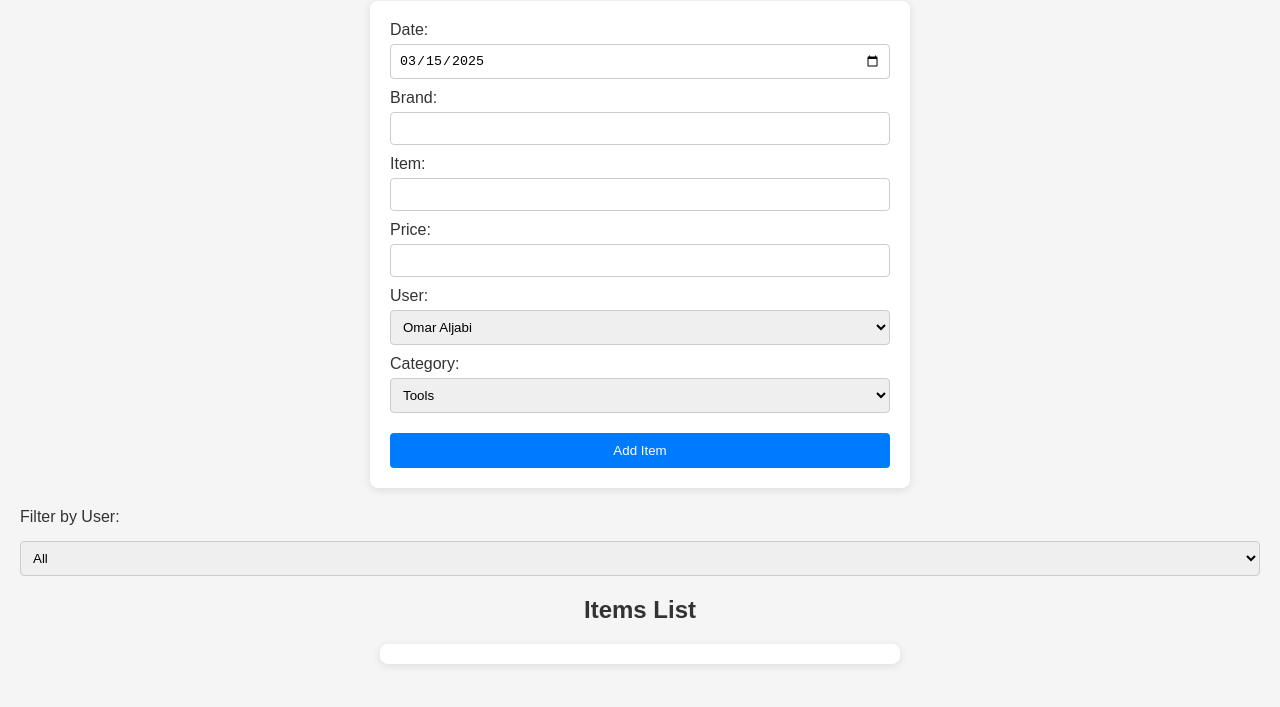
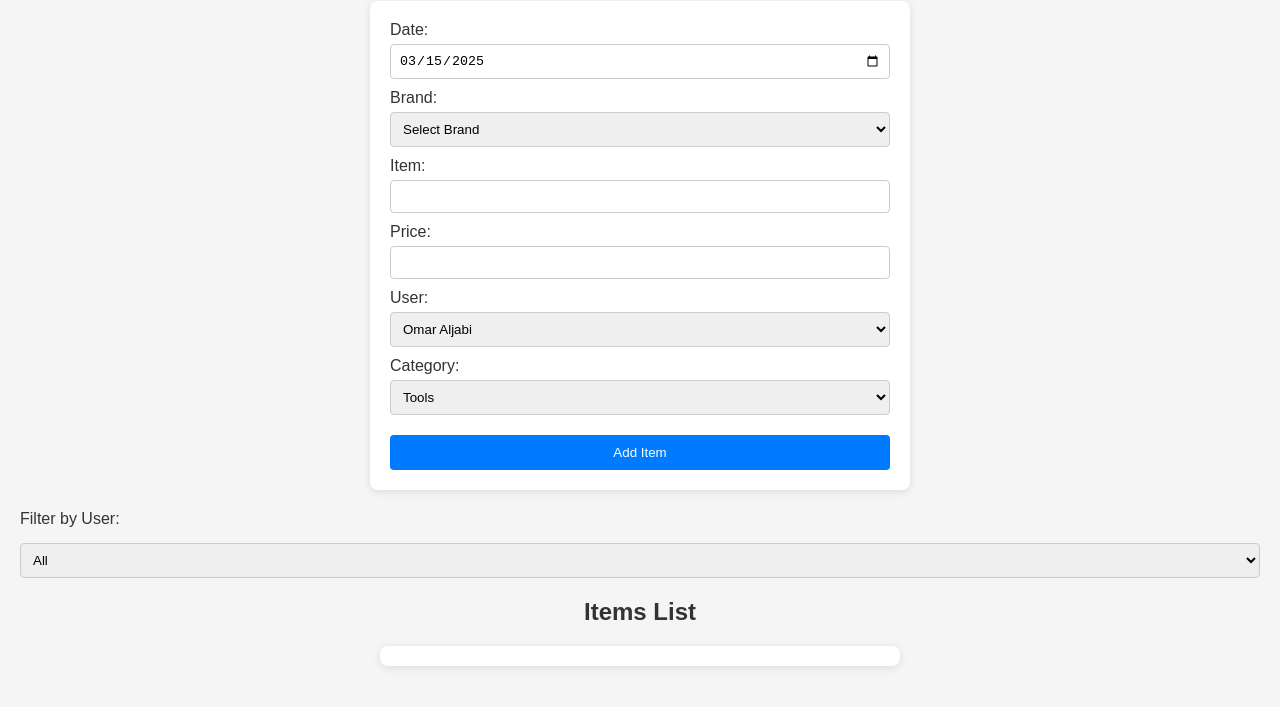
Before and after one commit to ojandali93/AQ-Auction, a website: page index.html in a window 1280 px wide. Shown: the part 79-786 px from the top of the page. Drawn offline with Linux system fonts and the light colour scheme.

Commit message:
added dropdwon for brand

```diff
--- a/index.html
+++ b/index.html
@@ -88,7 +88,20 @@
     </label>
     <label>
       Brand:
-      <input type="text" id="brand" required />
+      <select id="brand" required>
+        <option value="">Select Brand</option>
+        <option value="Milwaukee">Milwaukee</option>
+        <option value="DeWalt">DeWalt</option>
+        <option value="Ryobi">Ryobi</option>
+        <option value="Kobalt">Kobalt</option>
+        <option value="Metabo">Metabo</option>
+        <option value="Craftsman">Craftsman</option>
+        <option value="Nest">Nest</option>
+        <option value="Moen">Moen</option>
+        <option value="Elkay">Elkay</option>
+        <option value="Flex">Flex</option>
+        <option value="Miscellaneous">Miscellaneous</option>
+      </select>
     </label>
     <label>
       Item:
```
